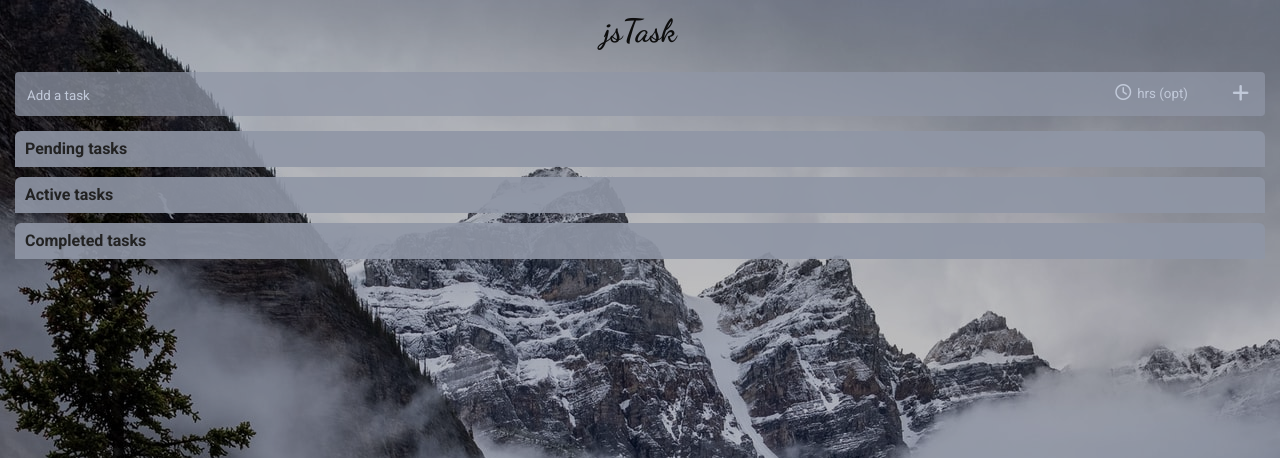
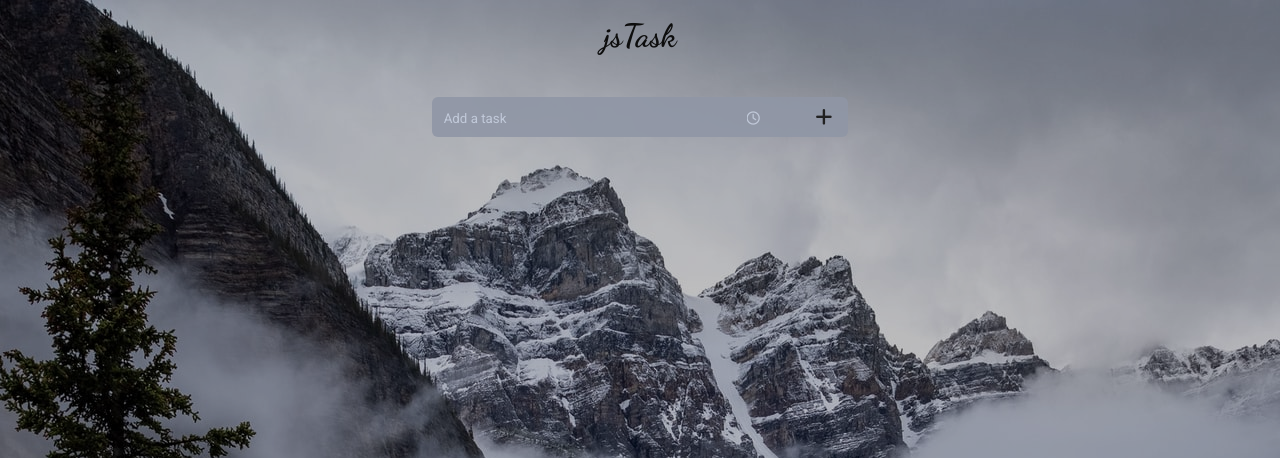
Before and after one commit to dlampa/php-tasks, a PHP site: page / in a window 1280 px wide. Shown: the top 458 px of the page. Run offline with PHP 8.4, Linux system fonts and the light colour scheme; some libraries are stand-ins or nearby versions.

Commit message:
Final edition for the app code. CSS complete, debugging complete.

```diff
--- a/css/colours.css
+++ b/css/colours.css
@@ -4,65 +4,86 @@
                   #C1C9D9 (light gray)
                   #0396A6 (teal)
                   #025159 (dark teal)
-                  #0D0D0D (black)
+                  #0D0D0D ("signature" black)
+
+  Some of the colours were slightly edited from the values above to improve contrast.
+  Colours were specified in rgb/rgba pairs as necessary to cater for browser quirks (IE, Edge mostly)
 
   General notes
   Where transparent colour definitions (rgba) were used, additional rgb definition was also provided
   for browsers that do not understand rgba (mostly Edge/IE).
-
+  I tried using generic element selectors as far as practical and wanted to use element IDs in JS.
 
 */
+
+/* Body element, with various background styles
+   https://www.w3schools.com/cssref/pr_background-attachment.asp */
 
 body {
     background-color: rgba(0,0,0,0.25);
     /* Taken from unsplash.com:  */
     background-image: url("/img/andy-holmes-unsplash2400.jpg");
+    background-repeat: no-repeat;
     background-position-x: center;
     background-position-y: top;
-    background-blend-mode: darken;
-
+    background-blend-mode: darken; /* Blends the background color with background-image */
+    background-attachment: fixed;
 }
 
+/* Header with app logo */
 header {
-    color: #0D0D0D;
+    color: rgb(13, 13, 13);
 }
 
-main section {
+/* General for all section elements */
+section {
     background-color: transparent;
-    border-radius: 4px;
+    border-radius: 6px;
 }
 
-main section h1 {
+/* Data entry bar */
+section:first-of-type {
+    background-color: rgb(143, 150, 166);
+    background-color: rgba(143, 150, 166, 0.9);
+}
+
+/* Titles for different sections (pending, active, completed */
+section h1 {
     background-color: rgb(143, 150, 166);
     background-color: rgba(143, 150, 166, 0.9);
     border-radius: 6px 6px 0 0;
 }
 
-main section ul li:first-of-type {
+/* Normally individual task items have rounded borders, except first in line, which is attached to the heading
+   and has only the bottom l/r borders rounded */
+section ul li:first-of-type {
     border-radius: 0 0 6px 6px;
 }
 
-main section ul {
-    background-color: transparent;
-}
-
 /* Individual task containers */
-main section ul li {
+section ul li {
     border-radius: 4px;
-    background-blend-mode: lighten;
     background-color: rgb(193, 201, 217);
     background-color: rgba(203, 211, 227, 0.9)
 }
 
+/* Background for task list sections */
+section ul {
+    background-color: transparent;
+}
+
+/* Text inside the task item - want it to be able to break if line length exceeds available container width */
 li h2 {
     overflow-wrap: anywhere; /* Break lines that are too long */
 }
 
+/* Checkbox */
 li input[type="checkbox"] {
     align-self: center;
     margin: 2px 10px 10px 0;
 }
 
+/* All buttons in general should have no border and a transparent background */
 button {
     border: none;
     background-color: transparent;
@@ -70,34 +91,26 @@ button {
 
 /* Buttons inside the task containers */
 li button {
-    margin-right: 5px;
-    width: 32px;
-    height: 32px;
-    /* padding: 10px; */
     border-radius: 4px;
-
+    color: rgb(13, 13, 13);
 }
 
+/* Change the color of the button on hover */
 li button:hover {
     background-color: rgba(0, 0, 0, 0.3);
 }
 
-/* Font-Awesome glyph inside a task container button */
-li button i {
-    /* color: rgb(193, 201, 217); */
-    color: rgb(13, 13, 13);
-    font-size: medium;
+/* Add a > glyph after all time elements, except the last one. */
+time:not(:last-of-type):after {
+    font-family: FontAwesome;
+    content: "\f105";
 }
 
-
-main section ul li button {
-    color: rgb(143, 150, 166);
+.warningElement {
+    color: #025159;
 }
 
-#dataEntry button, #dataEntry label:first-child {
-    color: rgb(193, 201, 217);
-}
-
+/* Various text boxes share this class */
 .textEntry {
     background-color: transparent;
     border: none;
@@ -106,7 +119,6 @@ main section ul li button {
 
 /* Text box placeholder color
 /* https://www.w3schools.com/howto/howto_css_placeholder.asp */
-
 .textEntry::placeholder { /* Chromium, Firefox, Webkit */
     color: rgb(193, 201, 217);
 }
@@ -119,17 +131,24 @@ main section ul li button {
     color: rgb(193, 201, 217);
 }
 
-
-#dataEntry {
-    background-color: rgb(143, 150, 166);
-    background-color: rgba(143, 150, 166, 0.75);
+/* Task completion labels */
+/* Common */
+.taskStatus :first-child {
+    color: white; /* Departure to improve contrast and readability */
+    border-radius: 3px;
 }
 
-#warningText {
-    color: #025159;
+/* "Early" */
+.early {
+    background-color: goldenrod;
 }
 
-time:not(:first-of-type) {
-    border-left: 1px solid black;
-    padding: 0 15px 0 15px;
+/* On-time */
+.ontime {
+    background-color: green;
 }
+
+.late {
+    /* Late */
+    background-color: darkred;
+}
--- a/css/fonts.css
+++ b/css/fonts.css
@@ -1,19 +1,26 @@
-@import url('https://fonts.googleapis.com/css2?family=Caveat:wght@400;700&family=Dancing+Script:wght@700&family=Roboto:wght@100;300;400;700;900&display=swap');
+/* Wanted to use a classic, readable typeface for all elements on the page
+   with the exception of the app title, which I wanted to make somewhat fancier.
+   All fonts sourced from Google.
+
+   All font sizes have been specified using keywords. This is better from
+*/
+
+@import url("https://fonts.googleapis.com/css2?family=Caveat:wght@400;700&family=Dancing+Script:wght@700&family=Roboto:wght@100;300;400;700;900&display=swap");
 
 /* Fonts, font sizes and font styles */
 html {
-    font-family: 'Roboto', sans-serif;
+  font-family: "Roboto", sans-serif;
 }
 
 /* Site logo in header */
 header p {
-    font-family: 'Dancing Script', sans-serif;
+  font-family: "Dancing Script", sans-serif;
   font-size: xx-large;
   font-weight: 700;
 }
 
 input {
-    font-family: 'Roboto', sans-serif;
+  font-family: "Roboto", sans-serif;
 }
 
 /* Section titles */
@@ -25,49 +32,76 @@ button {
   font-size: larger;
 }
 
+/* Buttons inside the task containers */
+li button {
+  font-size: medium;
+}
+
 /* Placeholder font size - TODO remove for desktop css. Ref in colours.css */
-.textEntry::placeholder { /* Chromium, Firefox, Webkit */
+.textEntry::placeholder {
+  /* Chromium, Firefox, Webkit */
   font-size: smaller;
 }
 
-.textEntry:-ms-input-placeholder { /* IE */
+.textEntry:-ms-input-placeholder {
+  /* IE */
   font-size: smaller;
 }
 
-.textEntry::-ms-input-placeholder { /* Edge */
+.textEntry::-ms-input-placeholder {
+  /* Edge */
   font-size: smaller;
 }
 
-
-#timeContainer {
-    font-size: small;
-}
-
-#warningText {
-    font-size: smaller;
-    font-weight: 400;
-}
-
-#timeContainer time:before {
-     font-family: FontAwesome;
-}
-
-.creationTime:before {
+#taskEstDur.textEntry::placeholder {
   font-family: FontAwesome;
   content: "\f067";
 }
 
+/* Task completion labels */
+/* Common */
+.taskStatus {
+  font-size: small;
+  text-align: center;
+}
+
+.taskStatus :first-child {
+  font-variant: small-caps;
+  font-weight: 300;
+}
+
+/* Icons before the time elements for descriptive purposes */
+/* Common */
+.timeContainer time:before {
+  font-family: FontAwesome;
+}
+
+.timeContainer {
+  font-size: small;
+}
+
+
+.creationTime:before {
+  content: "\f067";
+}
+
 .taskDurEstimate:before {
-    font-family: FontAwesome;
   content: "\f059";
 }
 
 .startTime:before {
-    font-family: FontAwesome;
   content: "\f135";
 }
 
 .complTime:before {
-    font-family: FontAwesome;
   content: "\f00c";
 }
+
+.editTime:before {
+  content: "\f4ff";
+}
+
+.warningElement {
+  font-size: smaller;
+  font-weight: 400;
+}
--- a/css/styles.css
+++ b/css/styles.css
@@ -1,3 +1,10 @@
+/* Mobile first layout. File contains all attributes that contribute to the element/page layout,
+   effective element width and height.
+*/
+
+/* Change the way height and width are calculated to include padding and borders
+   https://www.w3schools.com/css/css3_box-sizing.asp */
+
 * {
     box-sizing: border-box;
 }
@@ -7,15 +14,16 @@ html {
     padding: 15px;
 }
 
+body {
+    width: 100%;
+}
+
 /* Header, incl logo */
 header {
-    padding: 0 0 5px 0;
-    margin: 0 0 20px 0;
+    margin: 0 0 25px 0;
     display: flex;
-    flex-wrap: false;
+    flex-flow: row nowrap;
     justify-content: center;
-    align-content: center;
-    align-items: center;
 }
 
 /* Main interface */
@@ -25,26 +33,47 @@ main {
     align-items: stretch;
 }
 
+/* Common to all sections */
 main section {
     margin: 5px 0;
 }
 
-
-/* Task input form - input and div elements. Do not select input inside div */
-#dataEntry input:first-child, #dataEntry div {
-    margin: 0 15px 0 0;
+/* The input section */
+section:first-of-type {
+       margin: 0 0 10px 0;
 }
 
-#dataEntry input:first-child {
-    flex: auto;
+/* Task entry form container */
+form {
+    padding: 10px;
+    display: flex;
+    flex-flow: row wrap;
+    justify-content: stretch;
+}
+
+/* Task input element common */
+form input {
+    margin: 0 15px 0 0;
+    width: 0;
+}
+
+/* Task description input element only [input type="text"] */
+form input:first-child {
+    min-width: 150px;
+    flex: 2 0 auto;
+}
+
+/* Task duration element estimate only [input type="number"] */
+form input:nth-child(2) {
+    min-width: 20px;
+    max-width: 50px;
+    flex: 1 1 ;
 }
 
 /* Section titles */
-main > section > h1 {
+section h1 {
     padding: 10px;
 }
-
-
 
 /* Task containers (Pending, Active, Completed headers) */
 main section ul {
@@ -81,53 +110,133 @@ li h2 {
     margin: 2px 10px 10px 0;
 }
 
-/* Time elements in the timeContainer inside the task <li>, all excl. the last one */
-time:not(:first-of-type) {
-    padding: 0 15px 0 0;
+/* Button controls inside task items */
+li button {
+    align-self: flex-end;
+    margin-right: 5px;
+    width: 32px;
+    height: 32px;
+}
+
+/* Time element. Each time element is a container for time as well as the glyph
+   (specified by :before selector in fonts.css */
+time {
+    margin: 5px 7px 0 7px;
+    display: flex;
+    flex-flow: row nowrap;
+    justify-content: center;
+    align-items: center;
+}
+
+time:not(:last-of-type):after {
+    padding-left: 10px;
 }
 
 
-#dataEntry {
-    margin: 0 0 10px 0;
-}
-
-/* Task entry */
-#dataEntry form {
-    padding: 10px;
-    display: flex;
-    flex-flow: row wrap;
-    justify-content: space-between;
-
+/* In-place edit control for the selected task, required due to the nature of the input element */
+input[name="txtTaskInplaceEdit"] {
+    flex: 1 0 auto;
 }
 
 /* Warning display under the text entry */
-#warningText {
+.warningElement {
     padding: 10px 0 0 5px;
     flex: 1 0 100%; /* Force the label into a new row */
     align-self: flex-end;
-
 }
-
-#warningText:empty {
+/* Hide element if empty */
+.warningElement:empty {
     display: none;
 }
 
-#timeContainer {
+.timeContainer {
     display: flex;
-    flex-direction: row;
+    flex-flow: row wrap;
     justify-content: flex-start;
     align-items: center;
     flex: 1 0 100%; /* Occupy an entire row */
-}
-
-time {
-    margin: 0 15px 0 0;
+    margin: 10px 0 0 0;
 }
 
 .hidden {
-    display: none;
+    display: none !important; /* Unfortunately, this one is !important */
 }
 
-.creationTime:before, .taskDurEstimate:before, .complTime:before, .startTime:before {
-    margin: 0 4px 0 0;
+.creationTime:before, .taskDurEstimate:before, .complTime:before, .startTime:before, .editTime:before {
+    margin: 0 10px 0 0;
 }
+
+/* Task completion labels */
+/* Common */
+.taskStatus {
+    padding: 3px;
+}
+/* Status label */
+.taskStatus :first-child {
+    padding: 0 10px;
+}
+
+/* Custom scrollbar controls
+   Adapted from https://www.w3schools.com/howto/howto_css_custom_scrollbar.asp
+   Works only on non-MS browsers (but includes Chromium based Edge) */
+
+::-webkit-scrollbar {
+    width: 5px;
+}
+
+::-webkit-scrollbar-thumb {
+    background: #888;
+}
+
+::-webkit-scrollbar-track {
+    background: #b5b5b500;
+}
+
+
+
+
+/* Switch to desktop at screen width >= 1200px */
+
+@Media (min-width: 1200px) {
+
+    header {
+        margin: 5px 0 45px 0;
+    }
+
+    /* Opted for grid in desktop layout */
+    main {
+        display: grid;
+        grid-template-areas: ". input ." "pending active completed";
+        grid-template-columns: 1fr 1fr 1fr;
+        grid-template-rows: 50px auto;
+        row-gap: 20px;
+    }
+
+    /* Stretch all sections in their respective grids */
+    section {
+        justify-self: stretch;
+    }
+
+    /* Grid assignments */
+    /* Margins between elements also differ in this configuration */
+    section:first-of-type {
+        grid-area: input;
+    }
+
+    section:nth-of-type(2) {
+        grid-area: pending;
+        margin: 5px 5px 5px 0;
+    }
+
+    section:nth-of-type(3) {
+        grid-area: active;
+        margin: 5px;
+    }
+
+    section:nth-of-type(4) {
+        grid-area: completed;
+        margin: 5px 0 5px 5px;
+    }
+
+
+}
--- a/index.html
+++ b/index.html
@@ -1,15 +1,22 @@
 <!DOCTYPE html>
 
+<!--
+Welcome to jsTask, a simple task app created as part of the TECHCareers program.
+
+Layout and design has been inspired by services such as Trello, GMail, Microsoft To Do (Wunderlist), etc.
+-->
+
 <html lang="en-CA">
+    <!-- Use of different elements based on understanding gained from https://www.w3schools.com/html/html_form_elements.asp -->
     <head>
         <meta charset="utf-8" />
         <meta description="A basic to-do web app written entirely in JS" />
         <meta author="Damir Lampa" />
+        <!-- https://developer.mozilla.org/en-US/docs/Mozilla/Mobile/Viewport_meta_tag -->
+        <meta name="viewport" content="width=device-width, initial-scale=1" />
 
-        <link rel="stylesheet" href="css/reset.css" />
-        <link rel="stylesheet" href="css/styles.css" /> <!-- will be renamed to layout.css -->
-       <!-- <link
-            <link href="https://fonts.googleapis.com/css2?family=Caveat:wght@400;700&family=Dancing+Script:wght@700&family=Roboto:wght@100;300;400;700;900&display=swap" rel="stylesheet"> <!-- Google fonts -->
+        <link rel="stylesheet" href="css/reset.css" /> <!-- Credits in file -->
+        <link rel="stylesheet" href="css/styles.css" /> <!-- TODO rename to layout.css -->
         <link rel="stylesheet" href="css/fonts.css" />
         <link rel="stylesheet" href="css/colours.css" />
         <script src="https://kit.fontawesome.com/308aa213dc.js" crossorigin="anonymous"></script> <!-- Font Awesome Icons -->
@@ -19,54 +26,34 @@
     </head>
     <body>
         <header>
-            <!-- Let the user know they made it to the world's least useful todo app-->
-            <a href="#" id="appMenu" class="hidden"><i class="fas fa-tasks"></i></a>
             <p>jsTask</p>
         </header>
         <main>
-            <!-- Split into three sections
-            1. Data entry
-            2. Pending items (will treat this section as )
-            3. Active items
-            4. Completed items
-            -->
+            <!-- Data entry/task creation -->
             <section id="dataEntry">
-                <!-- Data entry/task creation -->
                 <form post="method">
-                    <!-- Use of different elements based on understanding gained from https://www.w3schools.com/html/html_form_elements.asp -->
-                        <!-- <label for="taskText">Todo:</label>  remove -->
-                        <input type="text" id="taskText" class="textEntry" name="taskText" title="Enter the task description here" placeholder="Add a task" />
-                        <div>
-                        <label for ="taskEstDur"><i class="far fa-clock"></i></label>
-                        <input type="number" id="taskEstDur" class="textEntry" name="taskEstDur" min="0" max="10" step="0.25" placeholder="hrs (opt)" title="Estimated task duration (in hours, optional)"/>
-                        </div>
-                        <button id="btnAddTask" name="btnAddTask" title="Add the task to the Pending Tasks list."><i class="fas fa-plus"></i></button>
-                        <label id="warningText"></label>
+                        <input type="text" id="taskText" class="textEntry" name="taskText" title="Task description" placeholder="Add a task" />
+                        <input type="number" id="taskEstDur" class="textEntry" name="taskEstDur" min="0" max="10" step="0.25" placeholder="&#xf017;" title="Estimated task duration (in hours, optional)" />
+                        <button id="btnAddTask" name="btnAddTask" title="Add the task to the Pending Tasks list." class="fas fa-plus"></button>
+                        <label id="warningText" class="warningElement"></label>
                 </form>
             </section>
-            <section id="secPending">
-                <!-- Pending tasks - will use as active task list until later commit -->
+            <!-- Pending tasks -->
+            <section id="secPending" class="hidden">
                 <h1>Pending tasks</h1>
                 <ul></ul>
             </section>
-            <section id="secActive">
-                <!-- Active tasks -->
+            <!-- Active tasks -->
+            <section id="secActive" class="hidden">
                 <h1>Active tasks</h1>
                 <ul></ul>
             </section>
-            <section id="secCompleted">
-                <!-- Completed tasks -->
+            <!-- Completed tasks -->
+            <section id="secCompleted" class="hidden">
                 <h1>Completed tasks</h1>
                 <ul></ul>
             </section>
         </main>
-        <footer>
-            <!-- Some features to be added here in the future
-            Ideas: item counters for pending, active and complete items
-            Extra Extra: average time over/under for pending items
-            -->
-        </footer>
-
     </body>
 
 </html>
```
Also changed, not shown: js/todo.js (+158 -82 lines), img/clouds_1280.jpg (deleted), img/clouds_1920.jpg (deleted), img/clouds_640.jpg (deleted), img/edmonton.jpg (deleted), img/ice.jpg (deleted), img/lake_1280.jpg (deleted), img/lake_1920.jpg (deleted), img/lake_640.jpg (deleted). Lines whose indentation alone changed are shown as unchanged.
